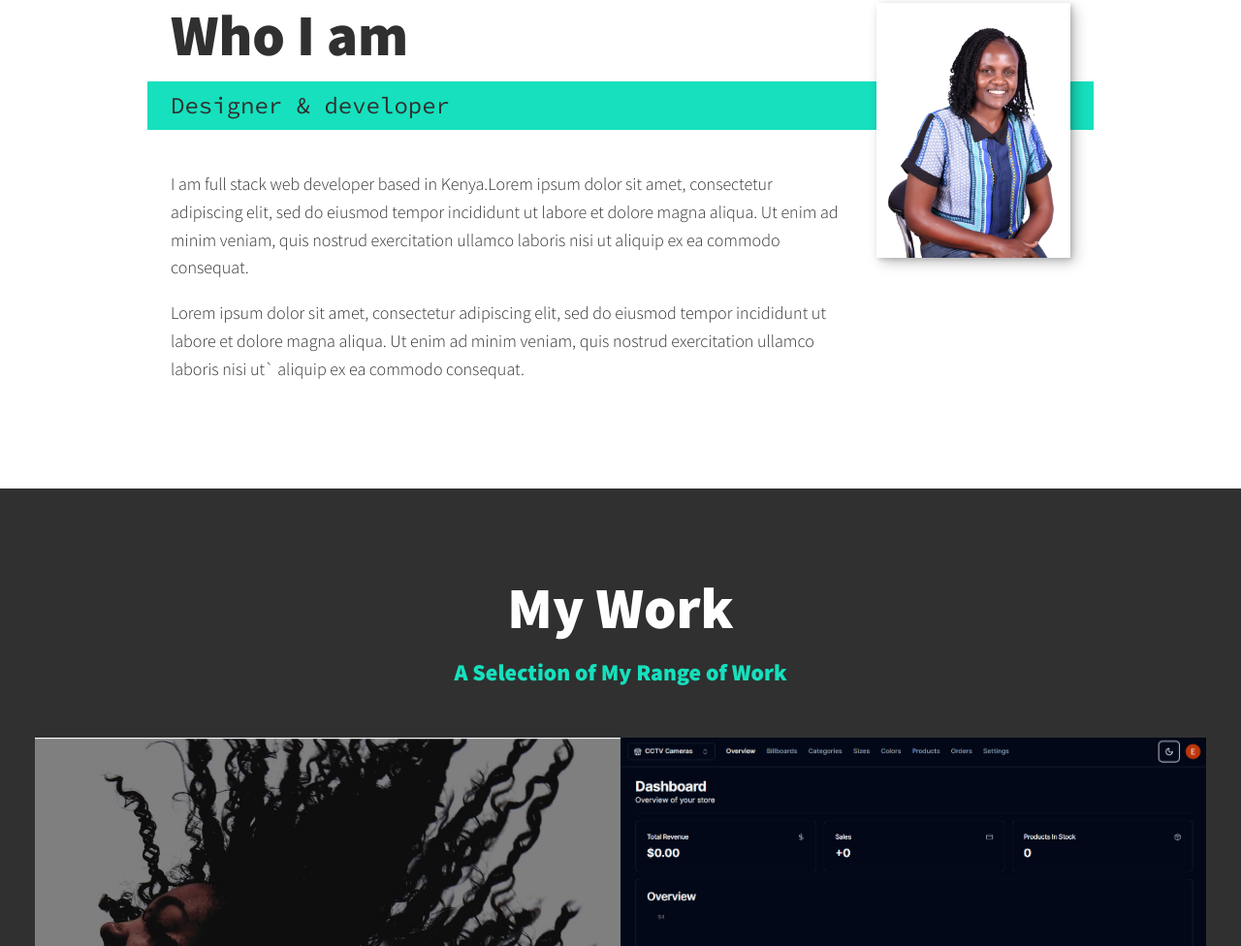
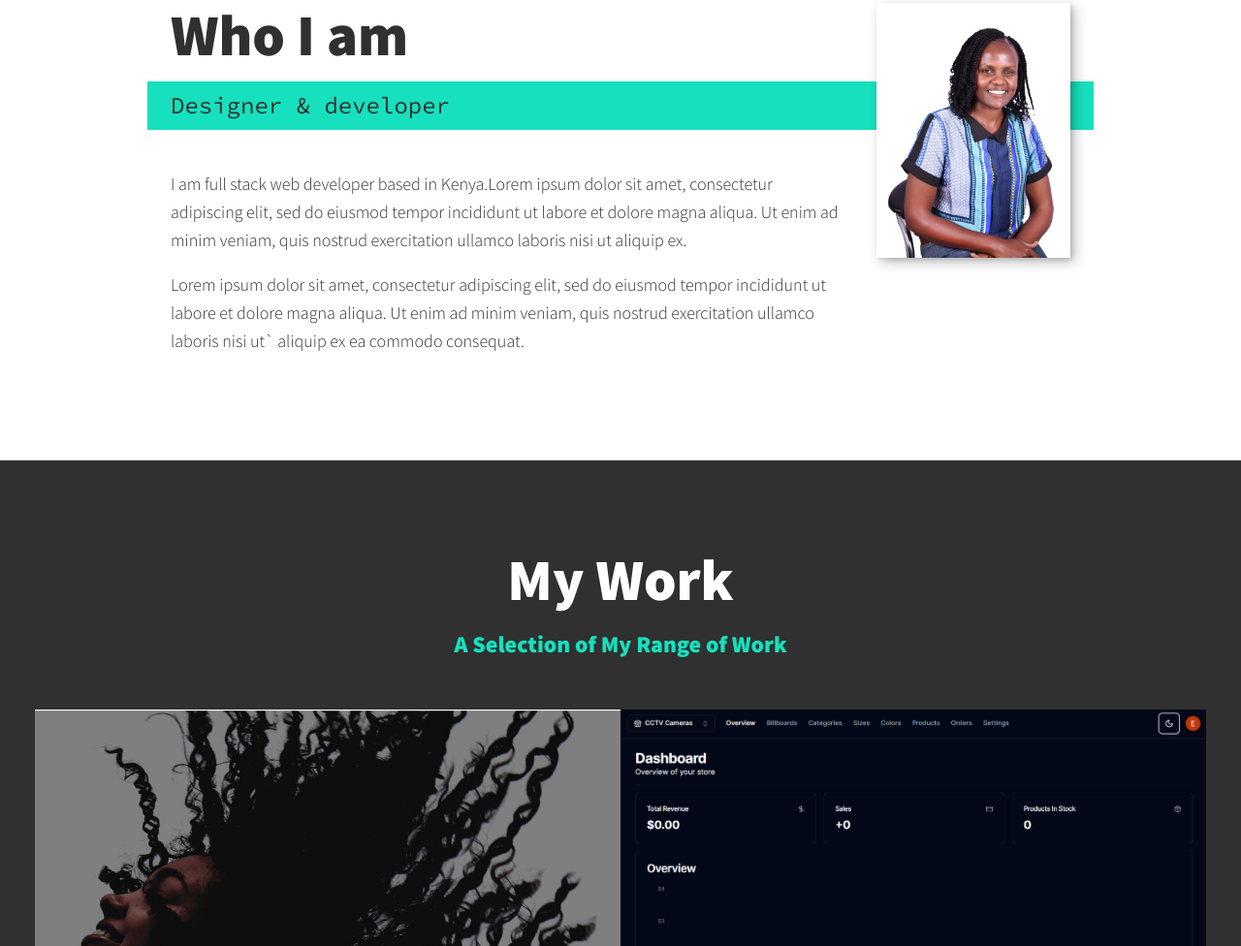
Before and after one commit to emisik/Edith-Misik-Portfolio, a plain HTML site: page index.html in a window 1280 px wide. Shown: the part 1174-2150 px from the top of the page at 97% size. Drawn offline with nearby package versions, Linux system fonts and the light colour scheme.

Commit message:
Update index.html

```diff
--- a/index.html
+++ b/index.html
@@ -108,7 +108,7 @@
           I am full stack web developer based in Kenya.Lorem ipsum dolor sit amet, consectetur adipiscing elit, sed do
           eiusmod tempor incididunt ut labore et dolore magna aliqua. Ut enim ad
           minim veniam, quis nostrud exercitation ullamco laboris nisi ut
-          aliquip ex ea commodo consequat.
+          aliquip ex.
         </p>
         <p>
           Lorem ipsum dolor sit amet, consectetur adipiscing elit, sed do
```
